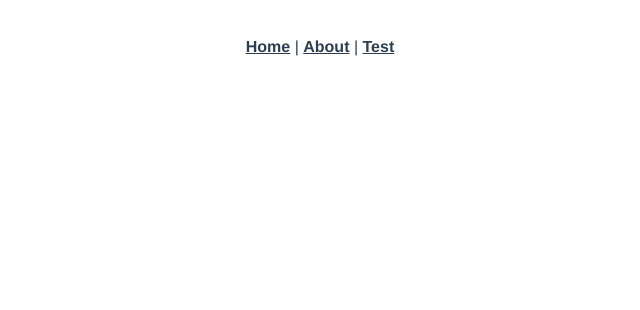
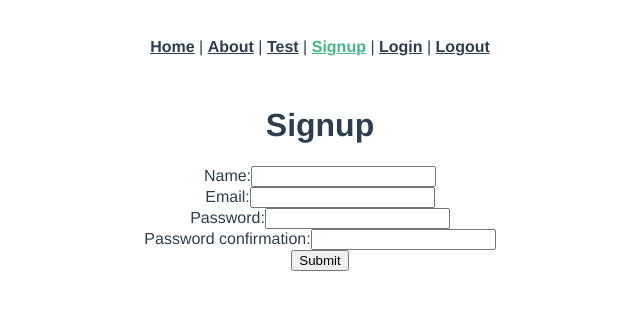
Before and after one commit to actualize-byte-club/cookbook-frontend, a Vue app: page /signup in a window 1280 px wide. Before the commit this address had no page. Shown: the top 310 px of the page, without its empty margins (320-960 px from the left). Built offline with nearby package versions, Linux system fonts and the light colour scheme.

Commit message:
adds authenticationN

```diff
--- a/src/App.vue
+++ b/src/App.vue
@@ -2,7 +2,10 @@
   <div id="nav">
     <router-link to="/">Home</router-link> |
     <router-link to="/about">About</router-link> |
-    <router-link to="/test">Test</router-link>
+    <router-link to="/test">Test</router-link> |
+    <router-link to="/signup">Signup</router-link> |
+    <router-link to="/login">Login</router-link> |
+    <router-link to="/logout">Logout</router-link>
   </div>
   <router-view />
 </template>
--- a/src/main.js
+++ b/src/main.js
@@ -6,4 +6,9 @@
 axios.defaults.baseURL =
   process.env.NODE_ENV === "development" ? "http://localhost:3000" : "/";
 
+var jwt = localStorage.getItem("jwt");
+if (jwt) {
+  axios.defaults.headers.common["Authorization"] = `Bearer ${jwt}`;
+}
+
 createApp(App).use(router).mount("#app");
--- /dev/null
+++ b/src/views/Login.vue
@@ -0,0 +1,50 @@
+<script>
+import axios from "axios";
+
+export default {
+  data: function () {
+    return {
+      newSessionParams: {},
+      errors: []
+    };
+  },
+  methods: {
+    submit: function () {
+      axios
+        .post("/sessions", this.newSessionParams)
+        .then((response) => {
+          axios.defaults.headers.common["Authorization"] =
+            "Bearer " + response.data.jwt;
+          localStorage.setItem("jwt", response.data.jwt);
+          this.$router.push("/");
+        })
+        .catch((error) => {
+          console.log(error.response);
+          this.errors = ["Invalid email or password."];
+          this.email = "";
+          this.password = "";
+        });
+    }
+  }
+};
+</script>
+
+<template>
+  <div class="login">
+    <form v-on:submit.prevent="submit()">
+      <h1>Login</h1>
+      <ul>
+        <li v-for="error in errors" v-bind:key="error">{{ error }}</li>
+      </ul>
+      <div>
+        <label>Email:</label>
+        <input type="email" v-model="newSessionParams.email" />
+      </div>
+      <div>
+        <label>Password:</label>
+        <input type="password" v-model="newSessionParams.password" />
+      </div>
+      <input type="submit" value="Submit" />
+    </form>
+  </div>
+</template>
--- /dev/null
+++ b/src/views/Logout.vue
@@ -0,0 +1,15 @@
+<script>
+import axios from "axios";
+
+export default {
+  created: function () {
+    delete axios.defaults.headers.common["Authorization"];
+    localStorage.removeItem("jwt");
+    this.$router.push("/login");
+  }
+};
+</script>
+
+<template>
+  <div class="logout"></div>
+</template>
--- /dev/null
+++ b/src/views/Signup.vue
@@ -0,0 +1,53 @@
+<script>
+import axios from "axios";
+
+export default {
+  data: function () {
+    return {
+      newUserParams: {},
+      errors: []
+    };
+  },
+  methods: {
+    submit: function () {
+      axios
+        .post("/users", this.newUserParams)
+        .then((response) => {
+          console.log(response.data);
+          this.$router.push("/login");
+        })
+        .catch((error) => {
+          this.errors = error.response.data.errors;
+        });
+    }
+  }
+};
+</script>
+
+<template>
+  <div class="signup">
+    <form v-on:submit.prevent="submit()">
+      <h1>Signup</h1>
+      <ul>
+        <li v-for="error in errors" v-bind:key="error">{{ error }}</li>
+      </ul>
+      <div>
+        <label>Name:</label>
+        <input type="text" v-model="newUserParams.name" />
+      </div>
+      <div>
+        <label>Email:</label>
+        <input type="email" v-model="newUserParams.email" />
+      </div>
+      <div>
+        <label>Password:</label>
+        <input type="password" v-model="newUserParams.password" />
+      </div>
+      <div>
+        <label>Password confirmation:</label>
+        <input type="password" v-model="newUserParams.password_confirmation" />
+      </div>
+      <input type="submit" value="Submit" />
+    </form>
+  </div>
+</template>
```
Also changed, not shown: src/router/index.js (+7 -1 lines).
